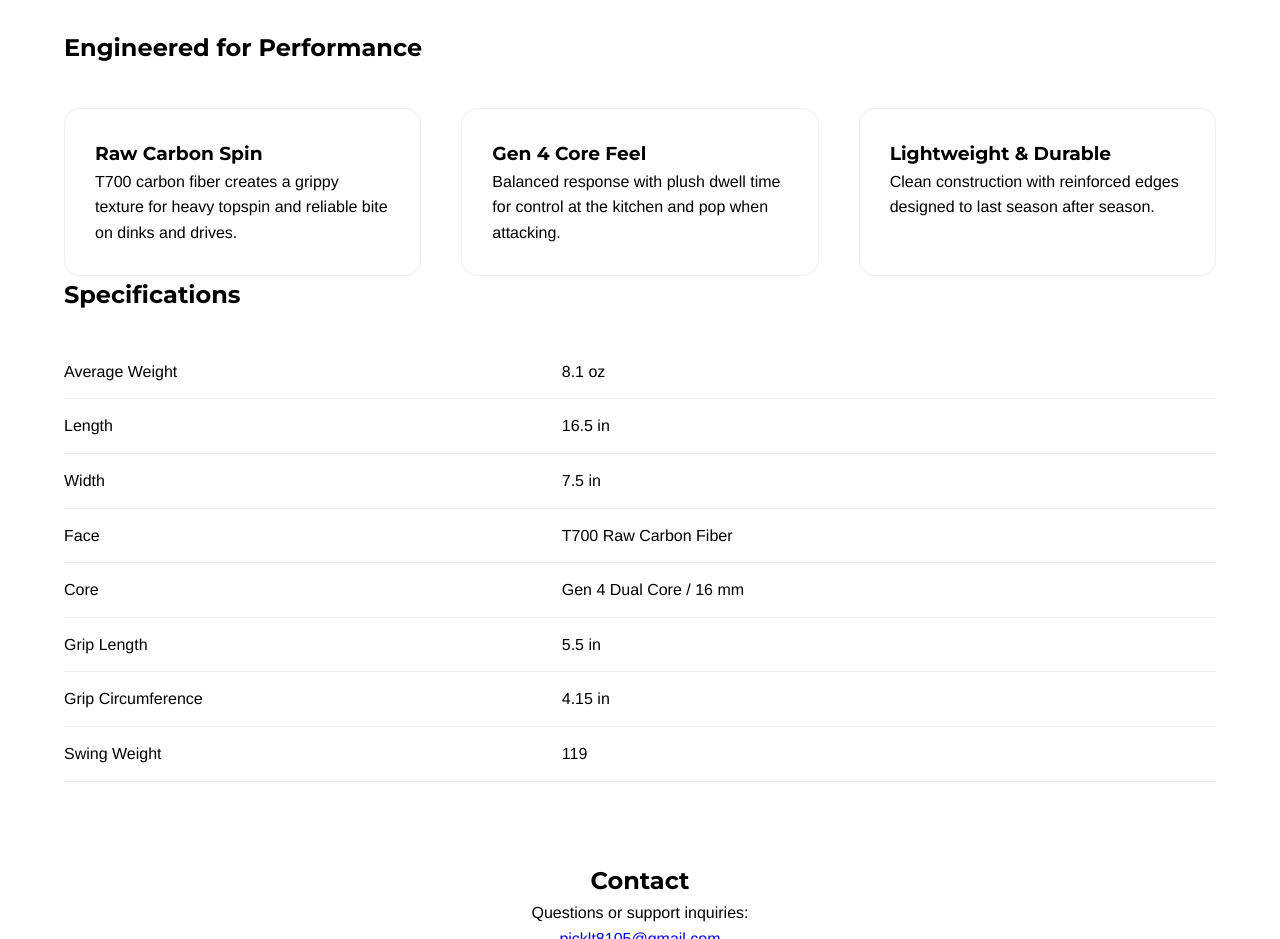
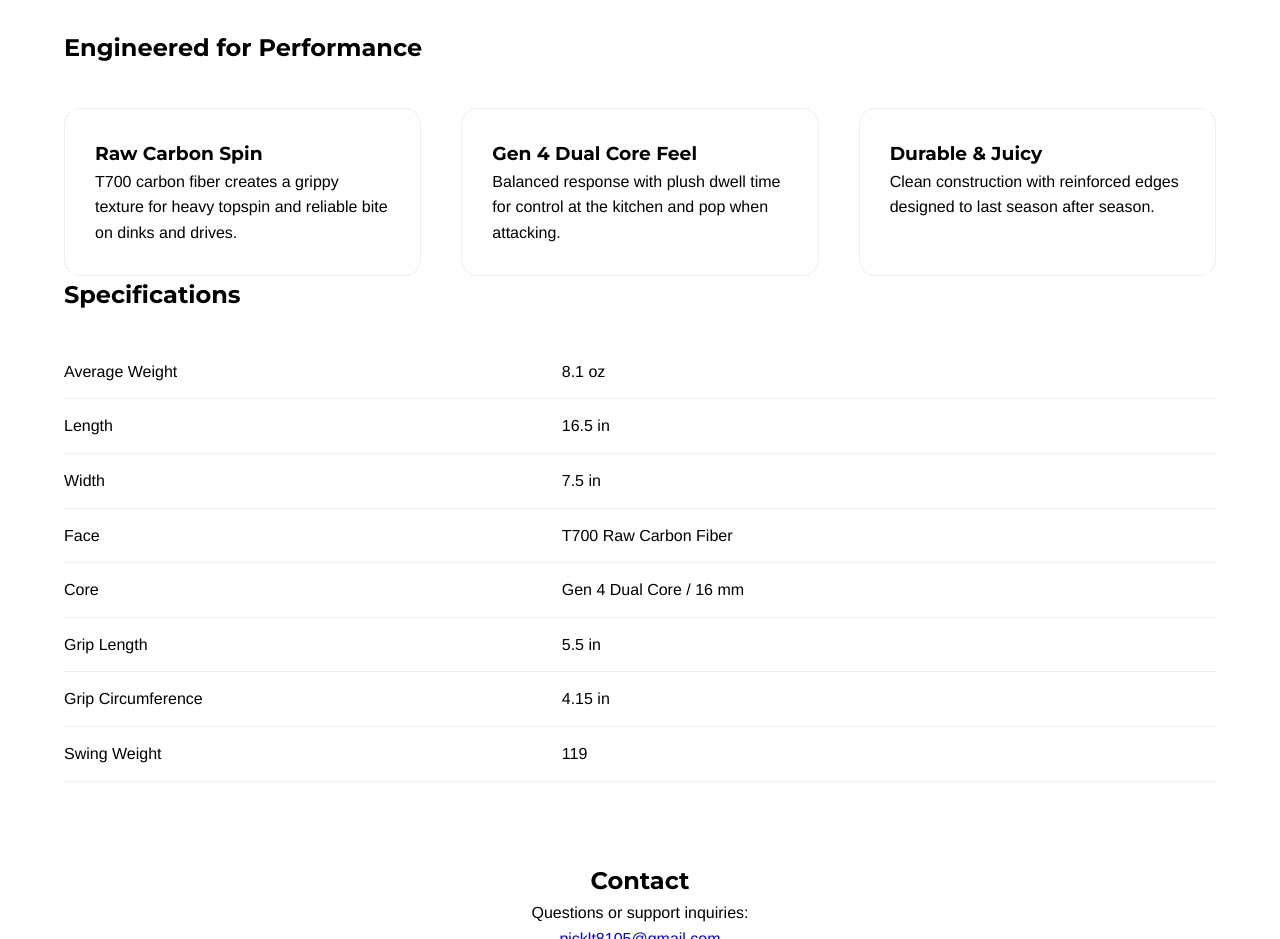
Before and after one commit to mtt8487-cmyk/PICKLT, a plain HTML site: page index.html in a window 1280 px wide. Shown: the part 1140-2079 px from the top of the page. Drawn offline with Linux system fonts and the light colour scheme.

Commit message:
Update index.html

```diff
--- a/index.html
+++ b/index.html
@@ -122,7 +122,7 @@
       </div>
 
       <div class="feature-card">
-        <h3>Gen 4 Core Feel</h3>
+        <h3>Gen 4 Dual Core Feel</h3>
         <p>
           Balanced response with plush dwell time for control at the kitchen and
           pop when attacking.
@@ -130,7 +130,7 @@
       </div>
 
       <div class="feature-card">
-        <h3>Lightweight & Durable</h3>
+        <h3>Durable & Juicy</h3>
         <p>
           Clean construction with reinforced edges designed to last season
           after season.
```
